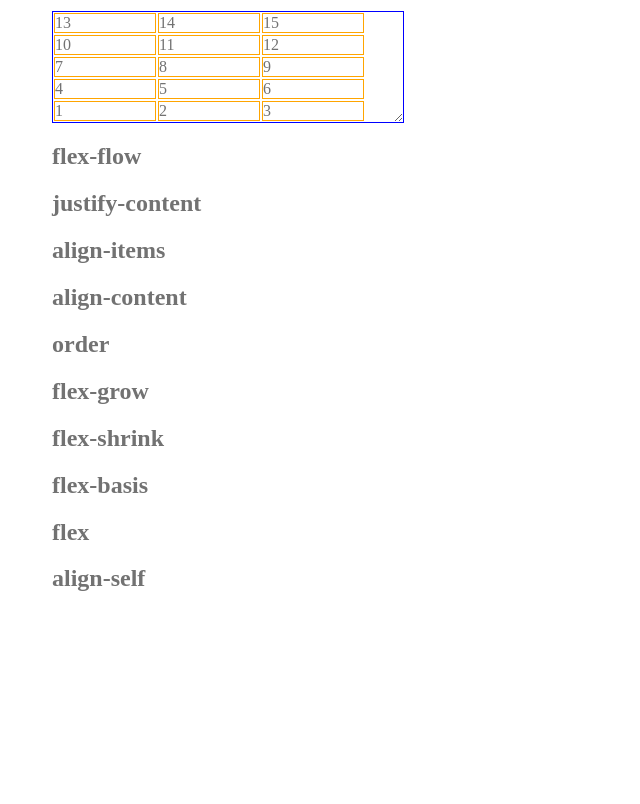
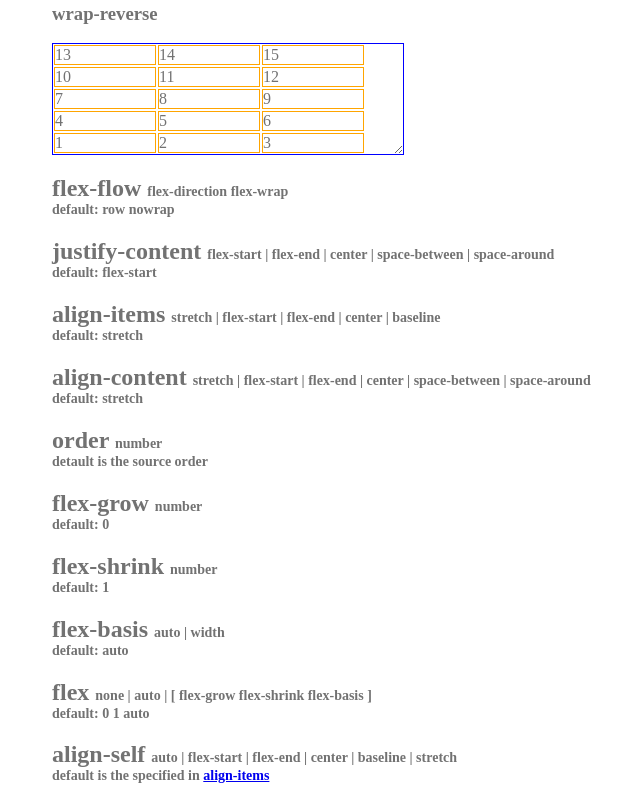
Before and after one commit to jsilva-pt/flexbox, a plain HTML site: page index.html in a window 1280 px wide. Shown: the part 1053-1857 px from the top of the page, without its empty margins (156-796 px from the left). Before the commit the page ends 1665 px from the top, so only its background shows below. Drawn offline with Linux system fonts and the light colour scheme.

Commit message:
Added properties values and defaults

```diff
--- a/index.html
+++ b/index.html
@@ -110,6 +110,8 @@
 
         <h2 id="flex-direction">flex-direction
           <span>column | column-reverse | row | row-reverse</span>
+          <br>
+          <span>default: row</span>
         </h2>
 
         <div>
@@ -154,6 +156,8 @@
 
         <h2 id="flex-wrap">flex-wrap
           <span>nowrap | wrap | wrap-reverse</span>
+          <br>
+          <span>default: nowrap</span>
         </h2>
 
         <h3>nowrap</h3>
@@ -213,25 +217,65 @@
           <div>15</div>
         </div>
 
-        <h2 id="flex-flow">flex-flow</h2>
+        <h2 id="flex-flow">flex-flow
+          <span>flex-direction flex-wrap</span>
+          <br>
+          <span>default: row nowrap</span>
+        </h2>
 
-        <h2 id="justify-content">justify-content</h2>
+        <h2 id="justify-content">justify-content
+          <span>flex-start | flex-end | center | space-between | space-around</span>
+          <br>
+          <span>default: flex-start</span>
+        </h2>
 
-        <h2 id="align-items">align-items</h2>
+        <h2 id="align-items">align-items
+          <span>stretch | flex-start | flex-end | center | baseline</span>
+          <br>
+          <span>default: stretch</span>
+        </h2>
 
-        <h2 id="align-content">align-content</h2>
+        <h2 id="align-content">align-content
+          <span>stretch | flex-start | flex-end | center | space-between | space-around</span>
+          <br>
+          <span>default: stretch</span>
+        </h2>
 
-        <h2 id="order">order</h2>
+        <h2 id="order">order
+          <span>number</span>
+          <br>
+          <span>detault is the source order</span>
+        </h2>
 
-        <h2 id="flex-grow">flex-grow</h2>
+        <h2 id="flex-grow">flex-grow
+          <span>number</span>
+          <br>
+          <span>default: 0</span>
+        </h2>
 
-        <h2 id="flex-shrink">flex-shrink</h2>
+        <h2 id="flex-shrink">flex-shrink
+          <span>number</span>
+          <br>
+          <span>default: 1</span>
+        </h2>
 
-        <h2 id="flex-basis">flex-basis</h2>
+        <h2 id="flex-basis">flex-basis
+          <span>auto | width</span>
+          <br>
+          <span>default: auto</span>
+        </h2>
 
-        <h2 id="flex">flex</h2>
+        <h2 id="flex">flex
+          <span>none | auto | [ flex-grow flex-shrink flex-basis ]</span>
+          <br>
+          <span>default: 0 1 auto</span>
+        </h2>
 
-        <h2 id="align-self">align-self</h2>
+        <h2 id="align-self">align-self
+          <span>auto | flex-start | flex-end | center | baseline | stretch</span>
+          <br>
+          <span>default is the specified in <a href="#align-items">align-items</a></span>
+        </h2>
     </div>
   </body>
 </html>
```
